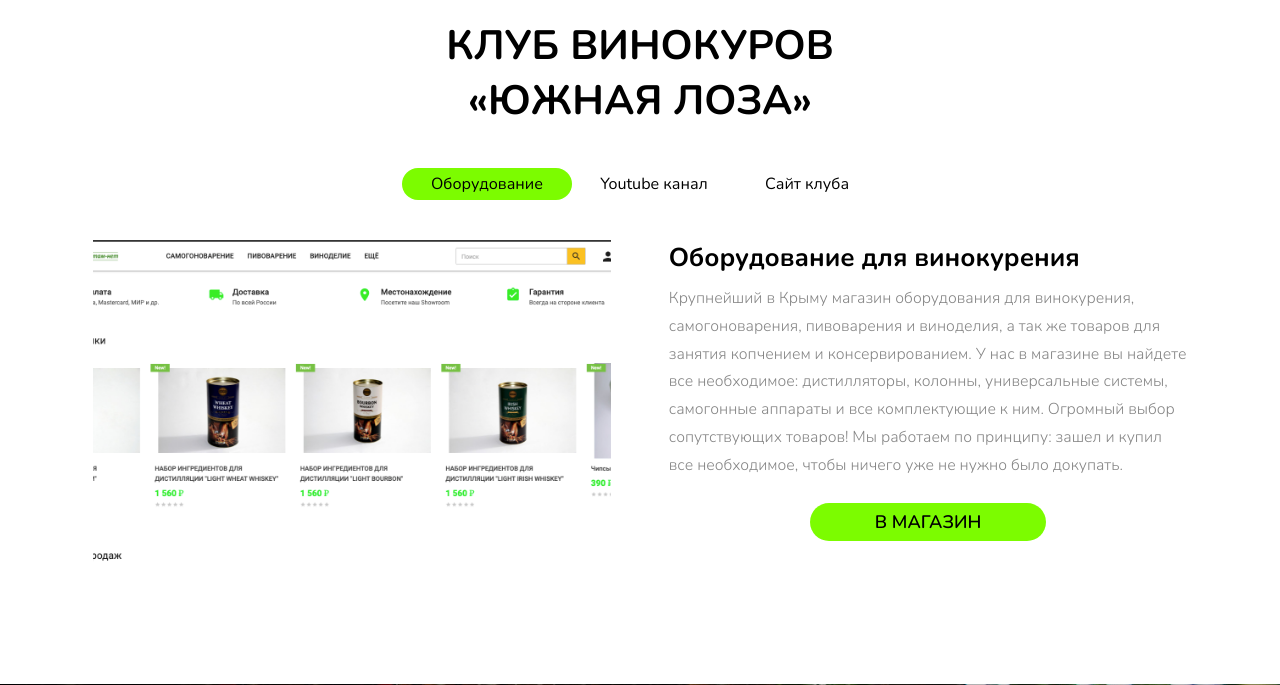
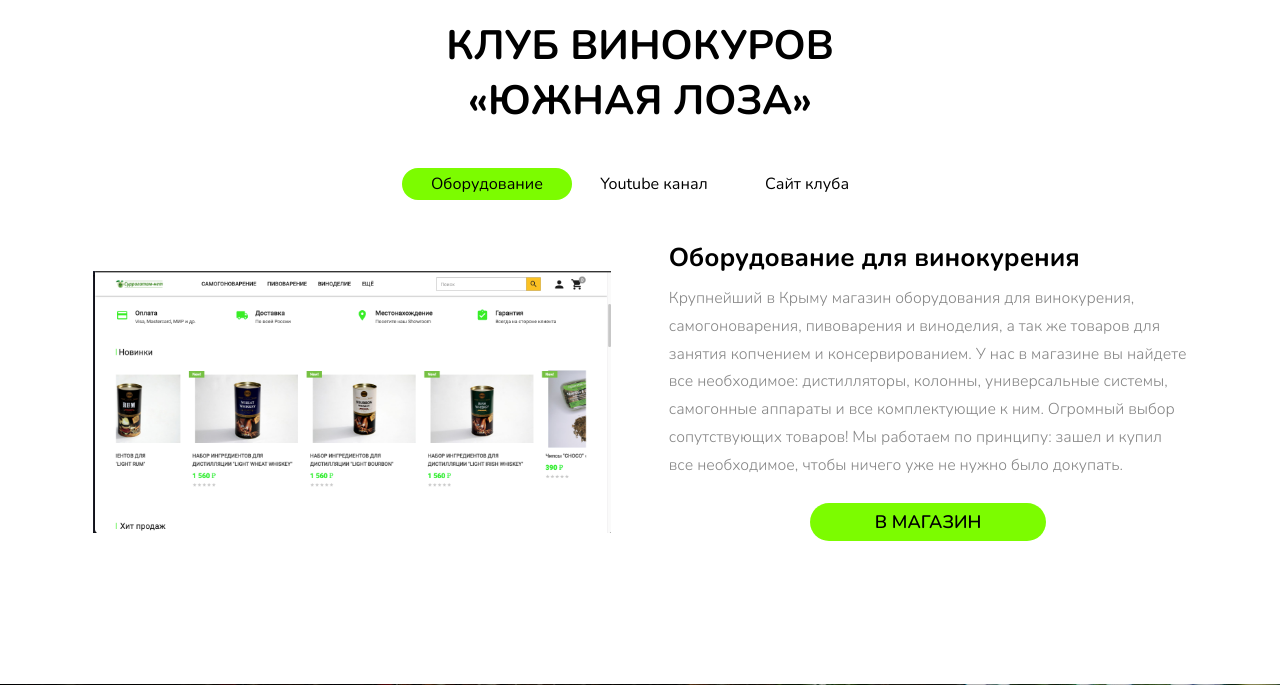
Before and after one commit to worlddeleteRin/vino, a Django app: page / in a window 1280 px wide. Shown: the part 2600-3285 px from the top of the page. Run offline with Django 3.2, Linux system fonts and the light colour scheme.

Commit message:
new commit

```diff
--- a/static/css/style.css
+++ b/static/css/style.css
@@ -546,7 +546,7 @@ body {
 .third_container_category_content__block__image img {
   width: 100%;
   height: 100%;
-  object-fit: cover;
+  object-fit: contain;
 }
 
 .third_container_button {
--- a/static/css/style.scss
+++ b/static/css/style.scss
@@ -535,7 +535,7 @@ body {
             img {
                 width: 100%;
                 height: 100%;
-                object-fit: cover;
+                object-fit: contain;
             }
         }
     }
```
Also changed, not shown: 1 other file.
